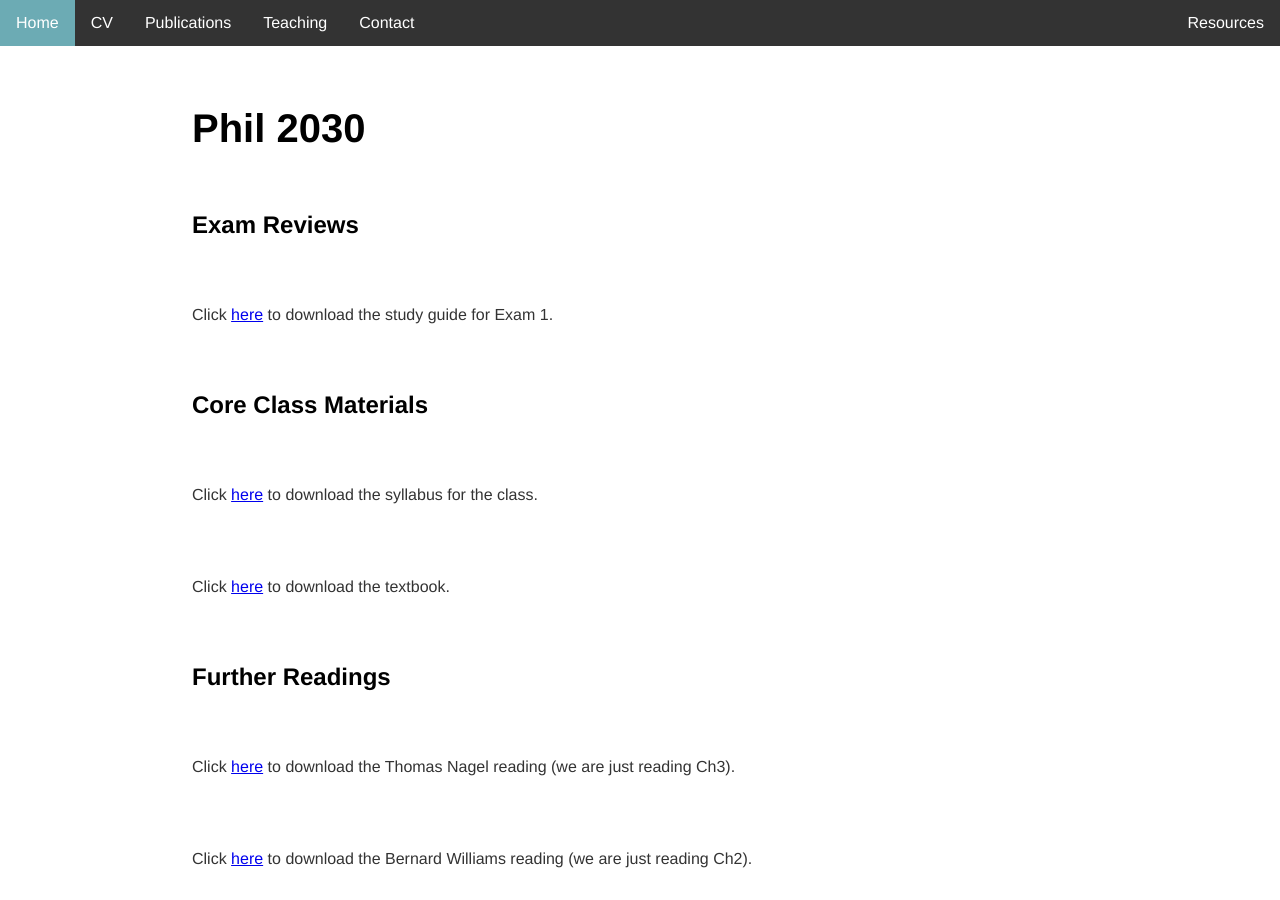
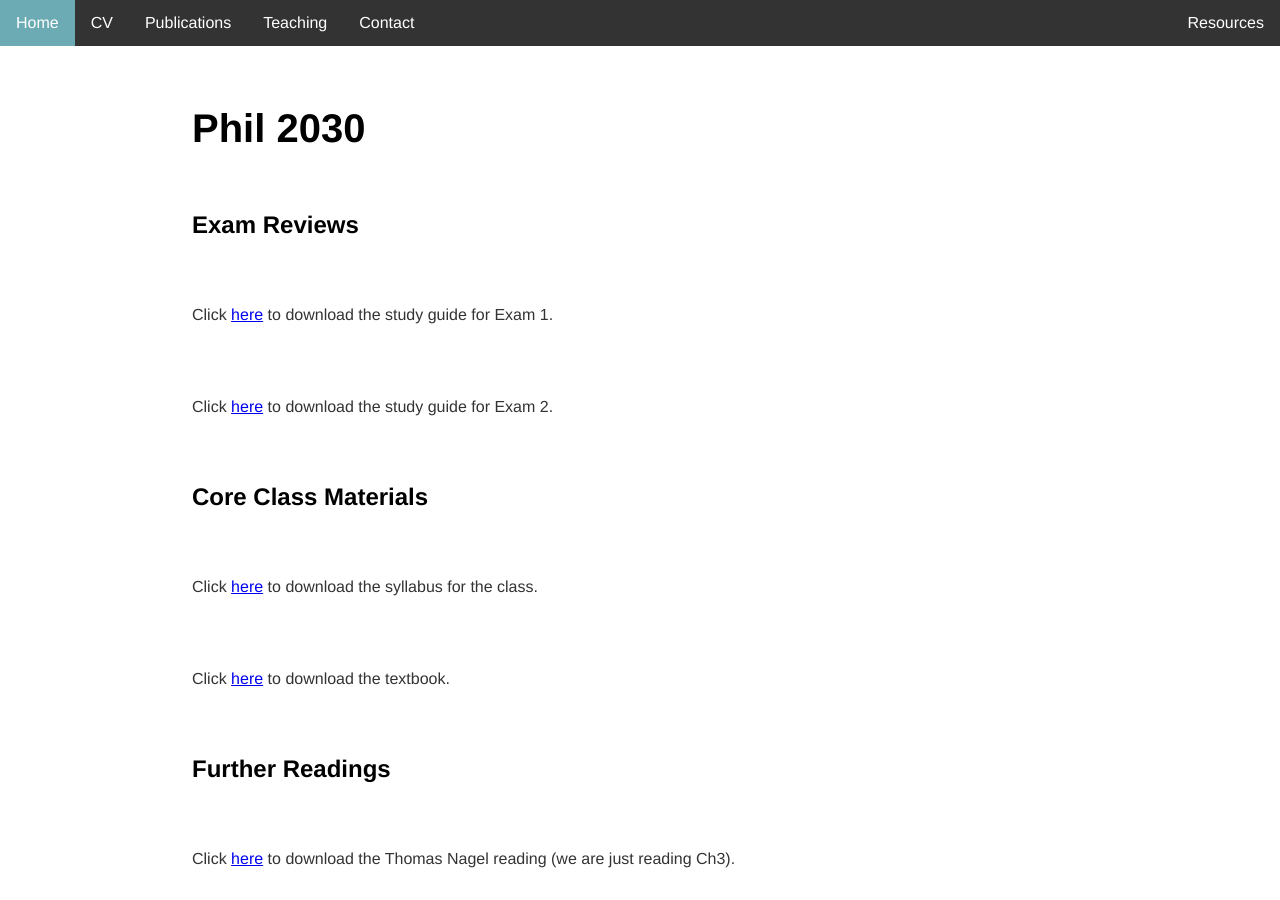
Before and after one commit to kevinjpatton/kevinjpatton.github.io, a Jekyll site: the page built from teaching/phil_2030/index.html, in a window 1280 px wide and 900 px high. Built offline with Jekyll 4.4.1, drawn with Linux system fonts in a browser that asks for light colours; Markdown is read by kramdown in place of the engine named in the settings.

Commit message:
Update index.html

```diff
--- a/teaching/phil_2030/index.html
+++ b/teaching/phil_2030/index.html
@@ -5,6 +5,7 @@
 <h1>Phil 2030</h1>
 <h2>Exam Reviews</h2>
 <p>Click <a href="/teaching/phil_2030/Exam 1 - No Mackie - Modified Fall23.pdf" target="_blank">here</a> to download the study guide for Exam 1.</p>
+<p>Click <a href="/teaching/phil_2030/Exam 2 - Mackie and Nagel.pdf" target="_blank">here</a> to download the study guide for Exam 2.</p>
 <h2>Core Class Materials</h2>
 <p>Click <a href="/teaching/phil_2030/Philosophy 2030 - Syllabus - Fall 2023.pdf" target="_blank">here</a> to download the syllabus for the class.</p>
 <p>Click <a href="/banda/Russ Shafer-Landau - Fundamentals of Ethics .pdf" target="_blank">here</a> to download the textbook.</p>
```
